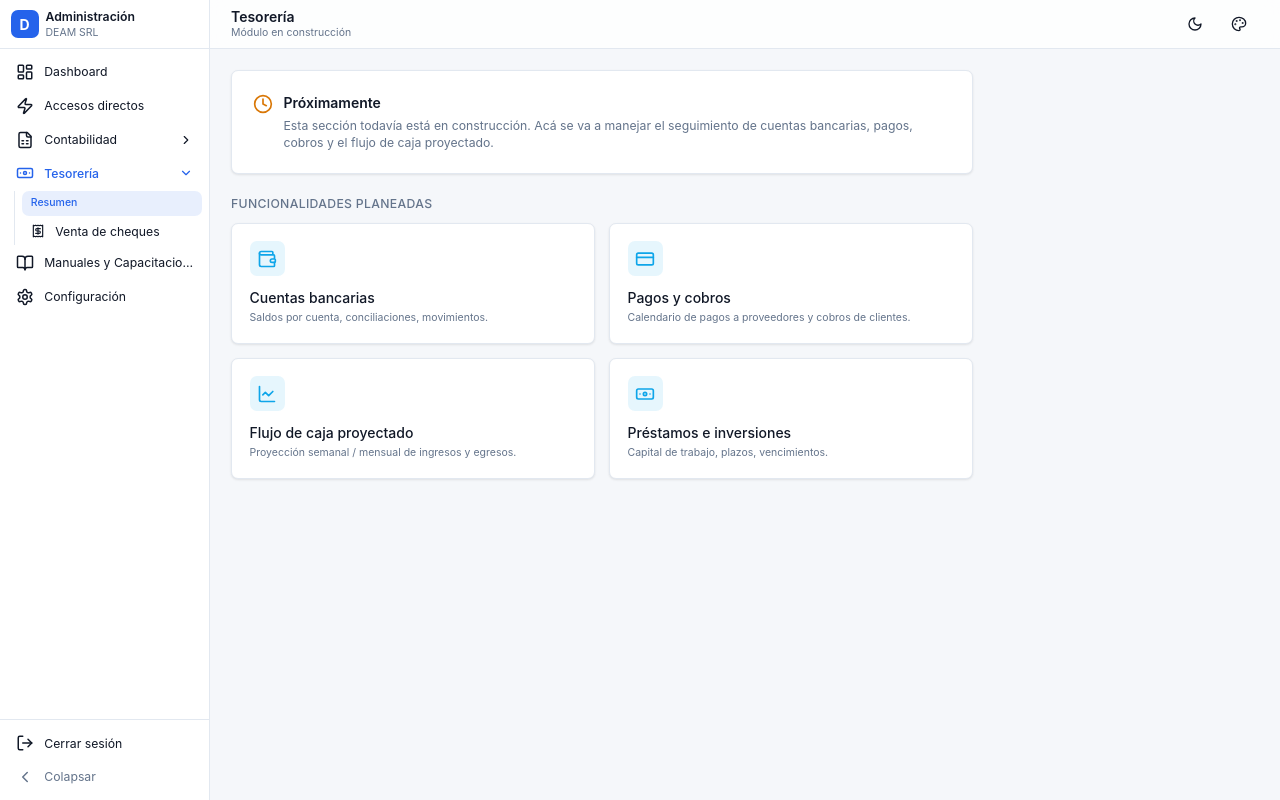
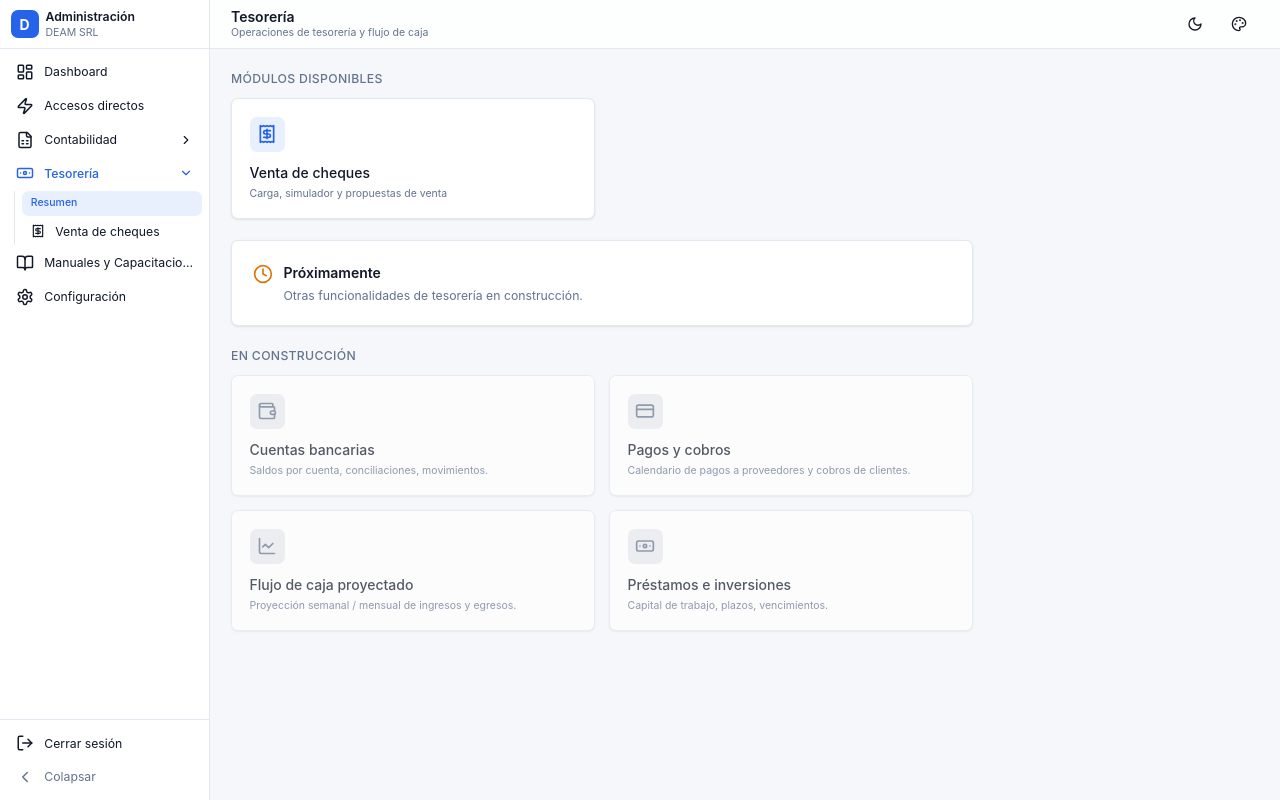
Before and after one commit to alejandrogomez-code/Administraci-n---DEAM, a Next.js app: page /tesoreria in a window 1280 px wide. Built offline with nearby package versions, Linux system fonts and the light colour scheme.

Commit message:
Update page.tsx

```diff
--- a/src/app/tesoreria/page.tsx
+++ b/src/app/tesoreria/page.tsx
@@ -1,6 +1,11 @@
-import { Banknote, Clock, CreditCard, LineChart, Wallet } from 'lucide-react';
+import Link from 'next/link';
+import { Banknote, Clock, CreditCard, LineChart, Receipt, Wallet } from 'lucide-react';
 import AppShell from '@/components/AppShell';
 import TopBar from '@/components/TopBar';
+
+const disponibles = [
+  { href: '/tesoreria/venta-cheques', label: 'Venta de cheques', desc: 'Carga, simulador y propuestas de venta', icon: Receipt },
+];
 
 const proximamente = [
   { icon: Wallet,     titulo: 'Cuentas bancarias',        desc: 'Saldos por cuenta, conciliaciones, movimientos.' },
@@ -12,29 +17,46 @@ const proximamente = [
 export default function TesoreriaPage() {
   return (
     <AppShell>
-      <TopBar titulo="Tesorería" subtitulo="Módulo en construcción" />
+      <TopBar titulo="Tesorería" subtitulo="Operaciones de tesorería y flujo de caja" />
       <div className="p-6 max-w-4xl space-y-6">
+        <div>
+          <h2 className="text-sm font-medium text-muted mb-3 uppercase tracking-wide">Módulos disponibles</h2>
+          <div className="grid grid-cols-1 sm:grid-cols-2 gap-4">
+            {disponibles.map((d) => {
+              const Icon = d.icon;
+              return (
+                <Link key={d.href} href={d.href} className="card p-5 hover:shadow-card transition">
+                  <div className="w-10 h-10 rounded bg-primary/10 text-primary flex items-center justify-center mb-3">
+                    <Icon size={20} />
+                  </div>
+                  <div className="font-medium">{d.label}</div>
+                  <div className="text-xs text-muted mt-1">{d.desc}</div>
+                </Link>
+              );
+            })}
+          </div>
+        </div>
+
         <div className="card p-6 border-l-4 border-l-warning">
           <div className="flex items-start gap-3">
             <Clock className="text-warning shrink-0 mt-0.5" size={20} />
             <div>
               <div className="font-semibold">Próximamente</div>
               <p className="text-sm text-muted mt-1">
-                Esta sección todavía está en construcción. Acá se va a manejar el seguimiento de cuentas
-                bancarias, pagos, cobros y el flujo de caja proyectado.
+                Otras funcionalidades de tesorería en construcción.
               </p>
             </div>
           </div>
         </div>
 
         <div>
-          <h2 className="text-sm font-medium text-muted mb-3 uppercase tracking-wide">Funcionalidades planeadas</h2>
+          <h2 className="text-sm font-medium text-muted mb-3 uppercase tracking-wide">En construcción</h2>
           <div className="grid grid-cols-1 sm:grid-cols-2 gap-4">
             {proximamente.map((p) => {
               const Icon = p.icon;
               return (
-                <div key={p.titulo} className="card p-5">
-                  <div className="w-10 h-10 rounded bg-accent/10 text-accent flex items-center justify-center mb-3">
+                <div key={p.titulo} className="card p-5 opacity-70">
+                  <div className="w-10 h-10 rounded bg-muted/15 text-muted flex items-center justify-center mb-3">
                     <Icon size={20} />
                   </div>
                   <div className="font-medium">{p.titulo}</div>
```
